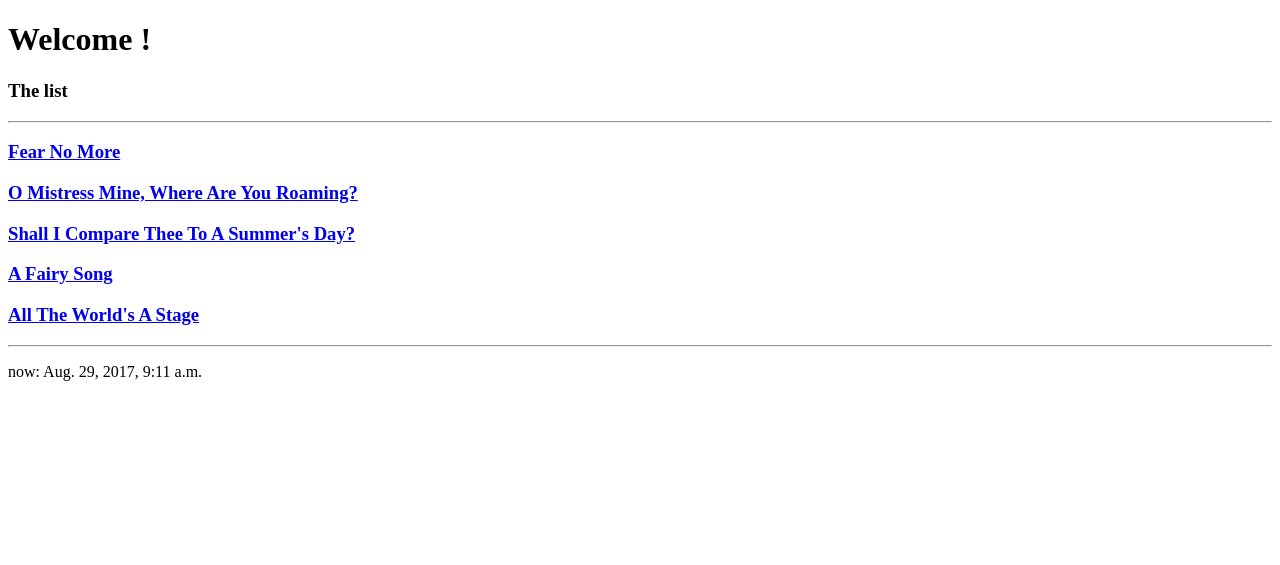
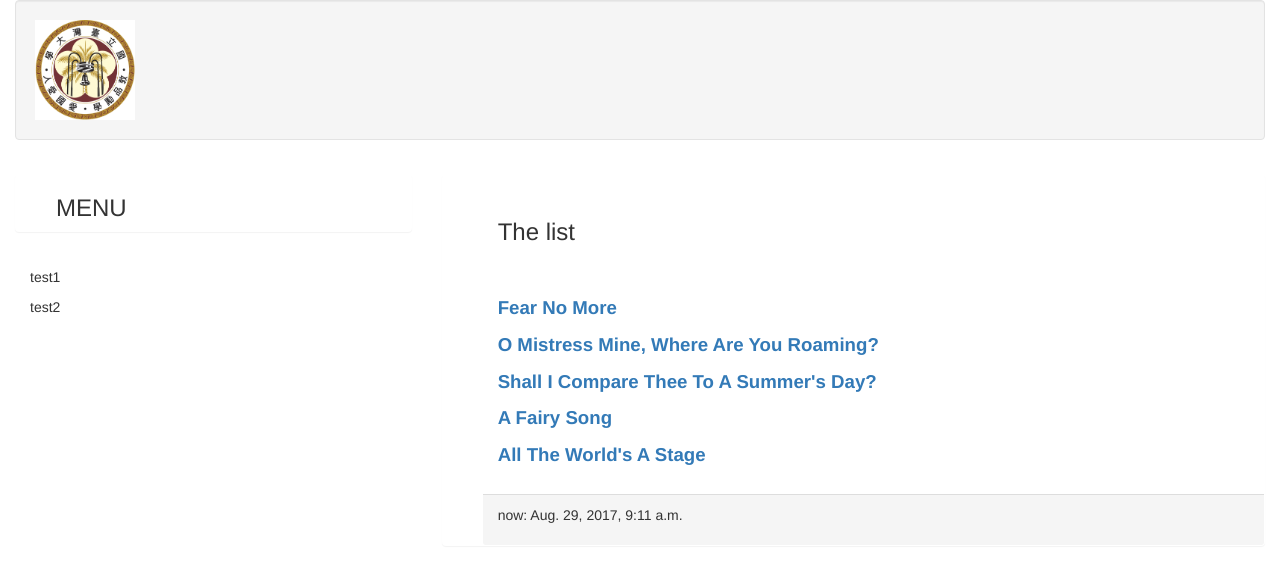
Before and after one commit to Fishyan/mblog, a Django app: page / in a window 1280 px wide. Shown: the top 565 px of the page. Run offline with Django 3.2, Linux system fonts and the light colour scheme; data comes from the database, SQL or seed files in the repository; some libraries are stand-ins or nearby versions.

Commit message:
add static

```diff
--- a/mainsite/models.py
+++ b/mainsite/models.py
@@ -9,7 +9,7 @@ class Post(models.Model):
 	pub_date = models.DateTimeField(default = timezone.now)
 
 	class Meta:
-		ordering = ('-pub_date',)
+	 ordering = ('-pub_date',)
 
 	def __unicode__(self):
 		return self.title
--- a/mblog/settings.py
+++ b/mblog/settings.py
@@ -69,6 +69,12 @@ TEMPLATES = [
     },
 ]
 
+
+STATIC_URL = '/static/'
+STATICFILES_DIRS = [
+    os.path.join(BASE_DIR,'static'),
+]
+
 WSGI_APPLICATION = 'mblog.wsgi.application'
 
 
--- a/templates/base.html
+++ b/templates/base.html
@@ -5,20 +5,59 @@
 
 <head>
 	<meta charset="utf-8">
+	<meta name="viewport" content="width=device-width, initial-scale=1">
+
 	<title>
 		{% block title%} {% endblock %}
 	</title>
 
+	 <!-- Latest compiled and minified CSS -->
+	<link rel="stylesheet" href="https://maxcdn.bootstrapcdn.com/bootstrap/3.3.7/css/bootstrap.min.css">
+
+	<!-- jQuery library -->
+	<script src="https://ajax.googleapis.com/ajax/libs/jquery/3.2.1/jquery.min.js"></script>
+
+	<!-- Latest compiled JavaScript -->
+	<script src="https://maxcdn.bootstrapcdn.com/bootstrap/3.3.7/js/bootstrap.min.js"></script>
+
 </head>
-<body>
-	{% include 'header.html'%}
-	{% block headmessage %} {% endblock %}
-	<hr>
-	{% block content %} {% endblock %}
-	<hr>
-	{% include 'footer.html'%}
 
 
+<body>
+<div class="container-fluid">
+	{% include 'header.html'%}
+	<div class="row">
+		<div class="col-sm-4 col-md-4">
+			<dir class="panel panel-dault">
+				<h3>
+					MENU
+				</h3>
+			</dir>
+			<div class="panel-body">
+				<div class="list-group">
+					<p>test1</p>
+					<p>test2</p>
+				</div>
+			</div>
+
+		</div>
+		<div class="col-sm-8 col-md-8">
+			<dir class="panel panel-dault">
+				<dir class="panel-heading">
+					{% block headmessage %} {% endblock %}
+				</dir>
+				<div class="panel-body">
+					{% block content %} {% endblock %}
+				</div>
+				<div class="panel-footer">
+					{% include 'footer.html'%}
+				</div>
+			</dir>
+		</div>
+
+
+	</div>
+</div>
 </body>
 
 
--- a/templates/header.html
+++ b/templates/header.html
@@ -1,2 +1,5 @@
 <!--header.html-->
-<h1> Welcome !</h1>
+{% load staticfiles%}
+<div class="well">
+	<img src="{% static 'images/ntu.jpg'%}" style="width: 100px; height: 100px;">
+</div>
```
Also changed, not shown: static/images/ntu.jpg (added).
